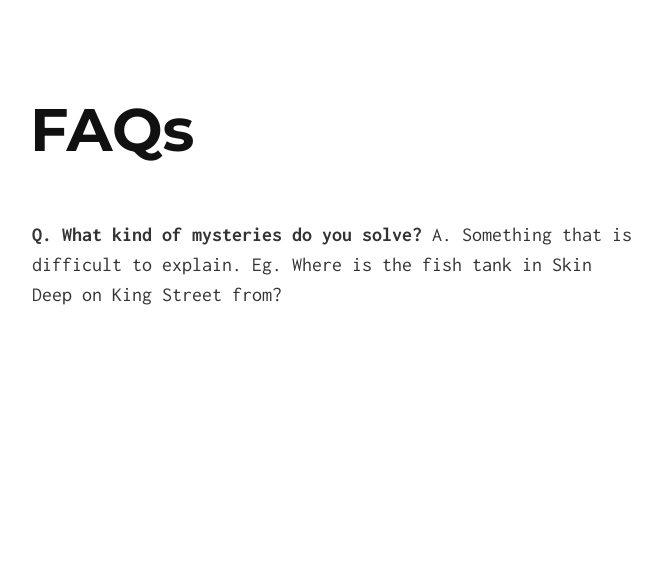
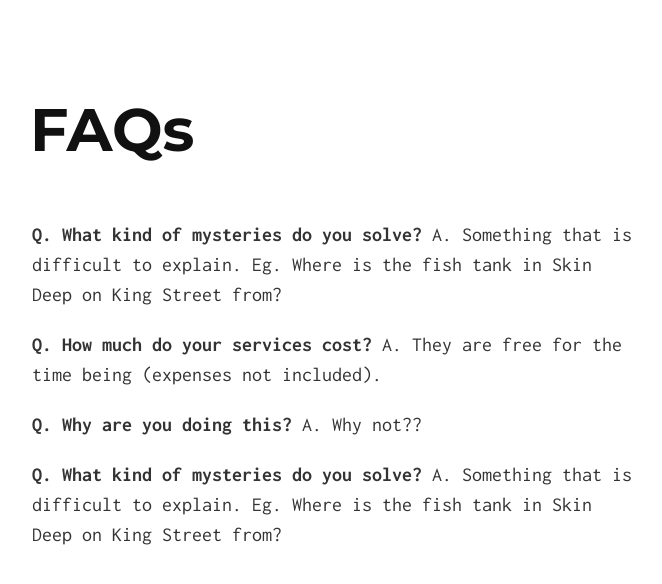
Before and after one commit to tomjoyner/shopping_cart, a Jekyll site: the page built from faqs.md, in a window 1280 px wide. Shown: the top 584 px of the page, without its empty margins (308-970 px from the left). Built offline with Jekyll 4.4.1, drawn with Linux system fonts in a browser that asks for light colours; our own code applies the rules of GitHub Pages for plain Markdown files.

Commit message:
Update faqs.md

```diff
--- a/faqs.md
+++ b/faqs.md
@@ -6,3 +6,9 @@ heading: FAQs
 
 <p><strong>Q. What kind of mysteries do you solve?</strong>
 A. Something that is difficult to explain. Eg. Where is the fish tank in Skin Deep on King Street from?</p>
+<p><strong>Q. How much do your services cost?</strong>
+A. They are free for the time being (expenses not included).</p>
+<p><strong>Q. Why are you doing this?</strong>
+A. Why not??</p>
+<p><strong>Q. What kind of mysteries do you solve?</strong>
+A. Something that is difficult to explain. Eg. Where is the fish tank in Skin Deep on King Street from?</p>
```
